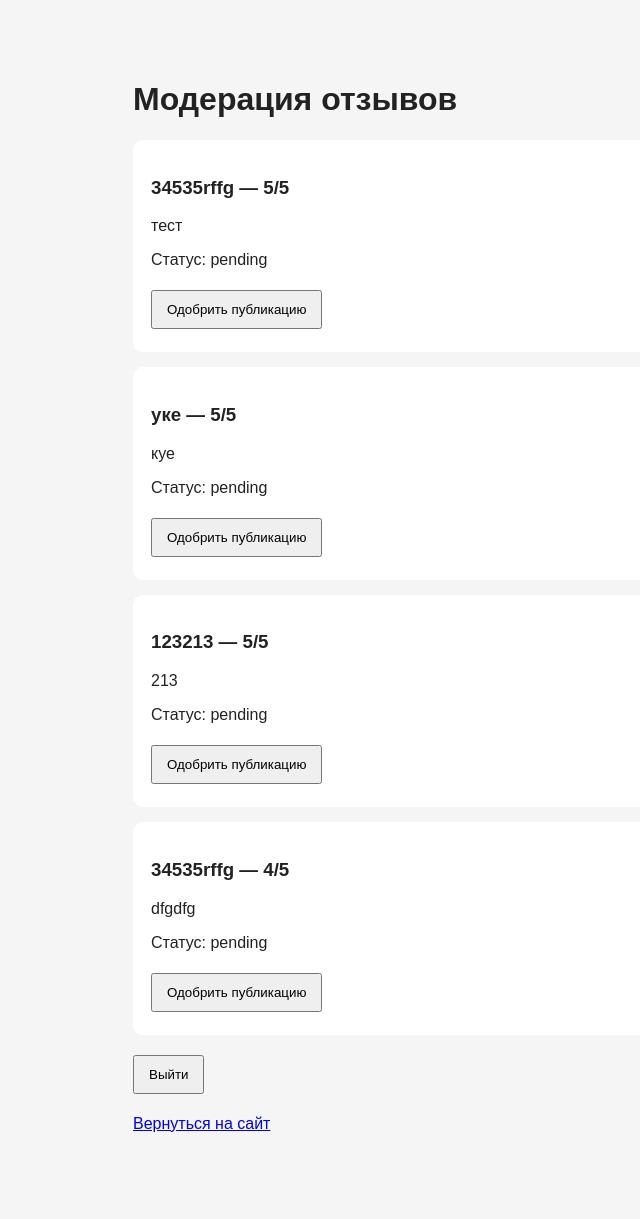
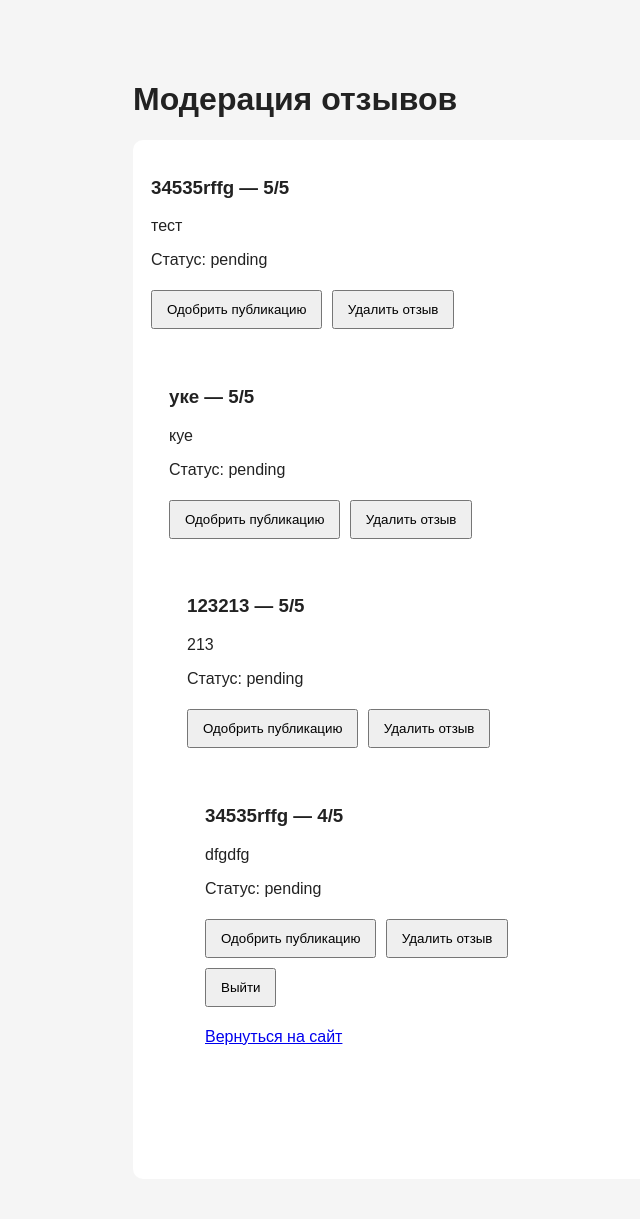
Before and after one commit to tagunovaalena25-png/buh-obsluzhivanie-site, a Flask app: page /admin in a window 1280 px wide. Shown: the top 1219 px of the page, without its empty margins (82-722 px from the left). Before the commit the page ends 1132 px from the top, so only its background shows below. Run offline with Flask 3, Linux system fonts and the light colour scheme; the visitor is signed in with stand-in values (Sample User, id 1); data comes from the database, SQL or seed files in the repository.

Commit message:
Update admin.html

```diff
--- a/templates/admin.html
+++ b/templates/admin.html
@@ -49,23 +49,25 @@
 
                 {% if review["status"] != "approved" %}
     <form method="post"
-                          action="{{ url_for('moderate_review', review_id=review['id'], action='approve') }}">
+          action="{{ url_for('moderate_review', review_id=review['id'], action='approve') }}"
+          style="display: inline-block;">
         <button type="submit">Одобрить публикацию</button>
     </form>
 {% else %}
     <form method="post"
-                          action="{{ url_for('moderate_review', review_id=review['id'], action='hide') }}">
-                        <button type="submit"
-                                onclick="return confirm('Отклонить этот отзыв?')">
-                          Отклонить
-                      </button>
-                   </form>
-                    <form method="post"
-                          action="{{ url_for('moderate_review', review_id=review['id'], action='hide') }}">
+          action="{{ url_for('moderate_review', review_id=review['id'], action='hide') }}"
+          style="display: inline-block;">
         <button type="submit">Скрыть отзыв</button>
     </form>
 {% endif %}
-            </div>
+
+<form method="post"
+      action="{{ url_for('moderate_review', review_id=review['id'], action='delete') }}"
+      style="display: inline-block;"
+      onsubmit="return confirm('Точно удалить отзыв?')">
+    <button type="submit">Удалить отзыв</button>
+</form>
+
         {% else %}
             <p>Пока отзывов нет.</p>
         {% endfor %}
```
Lines whose indentation alone changed are shown as unchanged.
